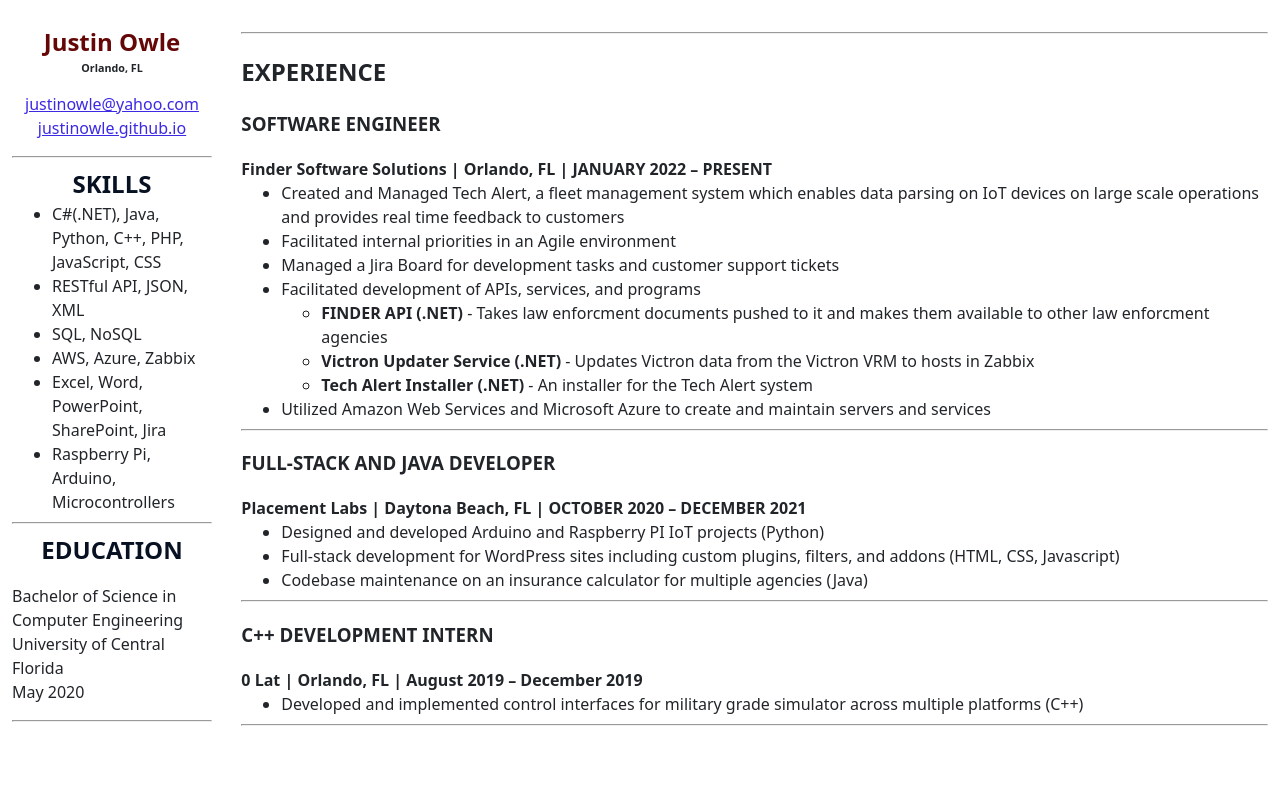
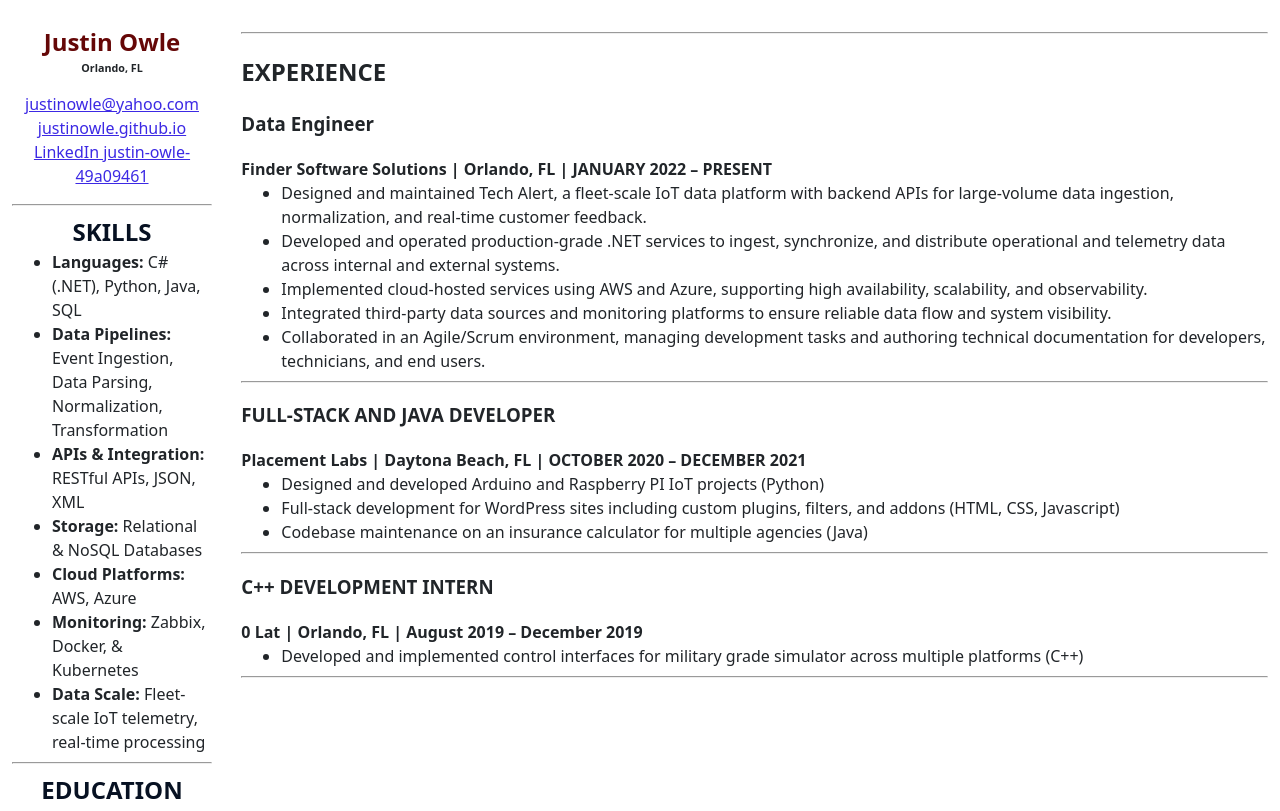
Before and after one commit to JustinOwle/JustinOwle.github.io, a plain HTML site: page index.html in a window 1280 px wide. Shown: the top 811 px of the page. Drawn offline with nearby package versions, Linux system fonts and the light colour scheme.

Commit message:
Update index.html

```diff
--- a/index.html
+++ b/index.html
@@ -10,17 +10,19 @@
                 <h6 class="center">Orlando, FL</h6>
                 <p style="text-align: center;width: 200px;">
                     <a href="mailto:justinowle@yahoo.com">justinowle@yahoo.com</a>
-                    <a href="https://github.com/JustinOwle/JustinOwle.github.io">justinowle.github.io</a>
+                    <a href="https://justinowle.github.io/">justinowle.github.io</a>
+                    <a href="https://www.linkedin.com/in/justin-owle-49a09461/">LinkedIn justin-owle-49a09461</a>
                 </p>
                 <hr>
                 <h1>SKILLS</h1>
                 <ul>
-                    <li>C#(.NET), Java, Python, C++, PHP, JavaScript, CSS</li>
-                    <li>RESTful API, JSON, XML</li>
-                    <li>SQL, NoSQL</li>
-                    <li>AWS, Azure, Zabbix</li>
-                    <li>Excel, Word, PowerPoint, SharePoint, Jira</li>
-                    <li>Raspberry Pi, Arduino, Microcontrollers</li>
+                    <li><strong>Languages:</strong> C# (.NET), Python, Java, SQL</li>
+                    <li><strong>Data Pipelines:</strong> Event Ingestion, Data Parsing, Normalization, Transformation</li>
+                    <li><strong>APIs & Integration:</strong> RESTful APIs, JSON, XML</li>
+                    <li><strong>Storage:</strong> Relational & NoSQL Databases</li>
+                    <li><strong>Cloud Platforms:</strong> AWS, Azure</li>
+                    <li><strong>Monitoring:</strong> Zabbix, Docker, & Kubernetes</li>
+                    <li><strong>Data Scale:</strong> Fleet-scale IoT telemetry, real-time processing</li>
                 </ul>
                 <hr>
                 <h1>EDUCATION</h1>
@@ -34,20 +36,14 @@
             <main class="bd-main order-1">
                 <hr>
                 <h2>EXPERIENCE</h2>
-                <h3>SOFTWARE ENGINEER</h3>
+                <h3>Data Engineer</h3>
                 <h4>Finder Software Solutions | Orlando, FL | JANUARY 2022 – PRESENT</h4>
                 <ul>
-                    <li>Created and Managed Tech Alert, a fleet management system which enables data parsing on IoT devices on large scale operations and provides real time feedback to customers</li>
-                    <li>Facilitated internal priorities in an Agile environment</li>
-                    <li>Managed a Jira Board for development tasks and customer support tickets</li>
-                    <li>Facilitated development of APIs, services, and programs
-                        <ul>
-                            <li><b>FINDER API (.NET)</b> - Takes law enforcment documents pushed to it and makes them available to other law enforcment agencies</li>
-                            <li><b>Victron Updater Service (.NET)</b> - Updates Victron data from the Victron VRM to hosts in Zabbix</li>
-                            <li><b>Tech Alert Installer (.NET)</b> - An installer for the Tech Alert system</li>
-                        </ul>
-                    </li>
-                    <li>Utilized Amazon Web Services and Microsoft Azure to create and maintain servers and services</li>
+                    <li>Designed and maintained Tech Alert, a fleet-scale IoT data platform with backend APIs for large-volume data ingestion, normalization, and real-time customer feedback.</li>
+                    <li>Developed and operated production-grade .NET services to ingest, synchronize, and distribute operational and telemetry data across internal and external systems.</li>
+                    <li>Implemented cloud-hosted services using AWS and Azure, supporting high availability, scalability, and observability.</li>
+                    <li>Integrated third-party data sources and monitoring platforms to ensure reliable data flow and system visibility.</li>
+                    <li>Collaborated in an Agile/Scrum environment, managing development tasks and authoring technical documentation for developers, technicians, and end users.</li>
                 </ul>
                 <hr>
                 <h3>FULL-STACK AND JAVA DEVELOPER</h3>
```
